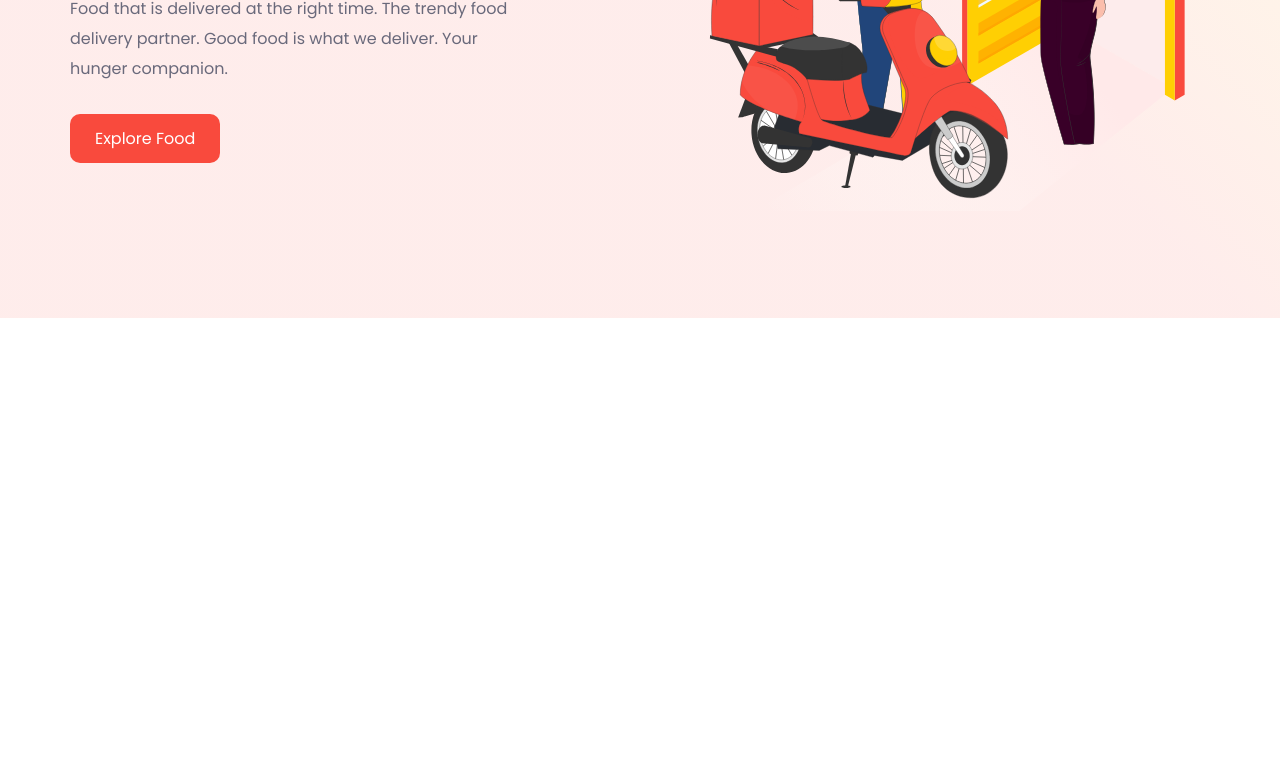
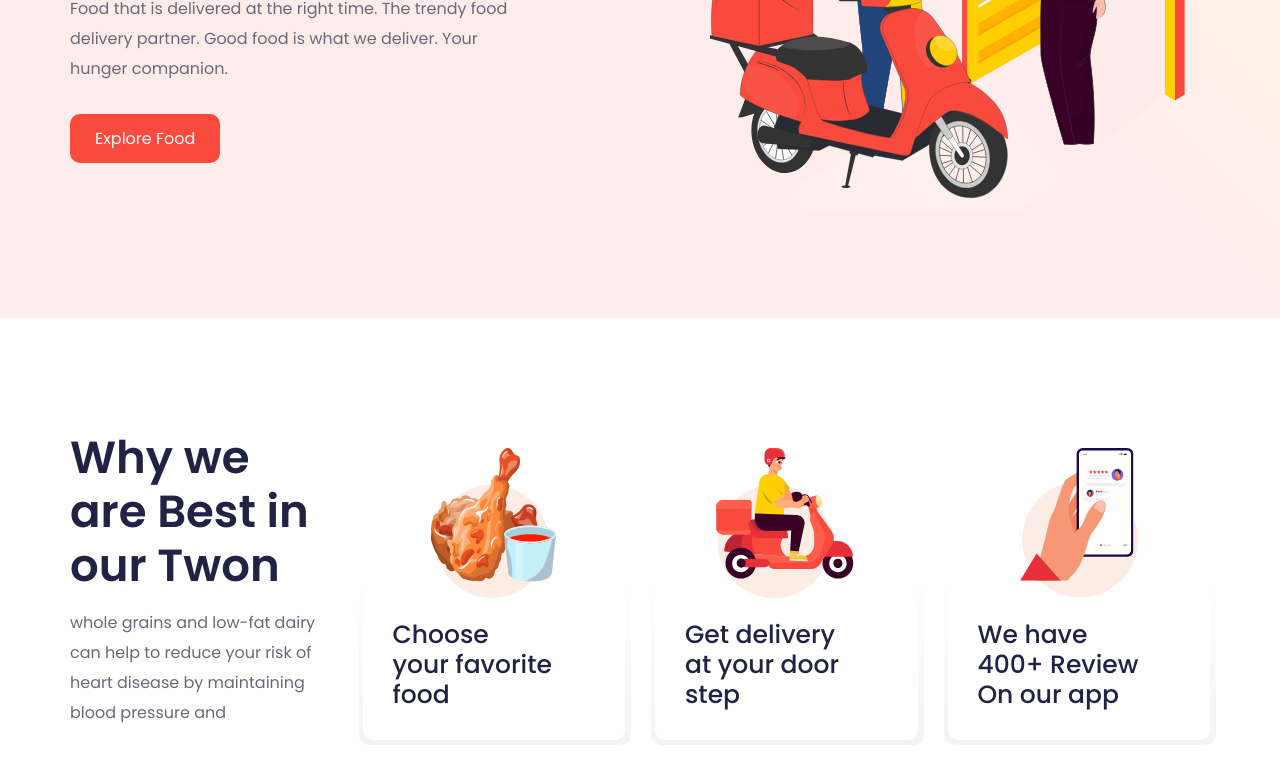
Before and after one commit to softdev629/codevo-fdelivery, a plain HTML site: page index.html in a window 1280 px wide. Shown: the part 482-1240 px from the top of the page. Before the commit the page ends 800 px from the top, so only its background shows below. Drawn offline with nearby package versions, Linux system fonts and the light colour scheme.

Commit message:
add service section

```diff
--- a/index.html
+++ b/index.html
@@ -120,6 +120,47 @@
     </header>
 
     <!--=============== Services ===============-->
+    <section class="section services" id="services">
+      <div class="row container">
+        <div class="col">
+          <h2>Why we are Best in our Twon</h2>
+          <p>
+            whole grains and low-fat dairy can help to reduce your risk of heart
+            disease by maintaining blood pressure and
+          </p>
+        </div>
+        <div class="col">
+          <div class="card">
+            <img src="./images/meat-icon.svg" alt="" />
+            <h3>
+              Choose <br />
+              your favorite <br />
+              food
+            </h3>
+          </div>
+        </div>
+        <div class="col">
+          <div class="card">
+            <img src="./images/delivery-icon.svg" alt="" />
+            <h3>
+              Get delivery <br />
+              at your door <br />
+              step
+            </h3>
+          </div>
+        </div>
+        <div class="col">
+          <div class="card">
+            <img src="./images/phone-icon.svg" alt="" />
+            <h3>
+              We have <br />
+              400+ Review <br />
+              On our app
+            </h3>
+          </div>
+        </div>
+      </div>
+    </section>
 
     <!--=============== About ===============-->
 
--- a/scss/styles.scss
+++ b/scss/styles.scss
@@ -495,6 +495,62 @@ img {
 }
 
 /* ========== Services =========== */
+.services {
+  padding: 10rem 0 10rem;
+
+  .row {
+    display: grid;
+    grid-template-columns: repeat(auto-fit, minmax(25rem, 1fr));
+    gap: 3rem;
+    align-items: center;
+
+    h2 {
+      font-size: 4.5rem;
+      font-weight: 600;
+      margin-bottom: 1.5rem;
+    }
+
+    h3 {
+      font-size: 2.5rem;
+      margin-top: 1.5rem;
+      text-align: left;
+    }
+
+    .col img {
+      height: 15rem;
+    }
+
+    .card {
+      padding: 3rem;
+      border-radius: 0 0 1rem 1rem;
+      background-color: var(--white-color);
+      position: relative;
+      text-align: center;
+
+      &::before {
+        content: "";
+        position: absolute;
+        top: -1.5%;
+        left: -1.5%;
+        width: calc(100% + 1rem);
+        height: calc(100% + 1rem);
+        border-radius: 1rem;
+        background: linear-gradient(to bottom, transparent 50%, #f3f3f3);
+        z-index: -1;
+      }
+
+      &:hover::before {
+        background: linear-gradient(to bottom, transparent 50%, #ffcf03);
+      }
+    }
+  }
+}
+
+@media (max-width: 567px) {
+  .services .row h2 {
+    font-size: 3.5rem;
+  }
+}
 
 /* ========== about =========== */
 
```
Also changed, not shown: css/styles.css, 1 other file.
